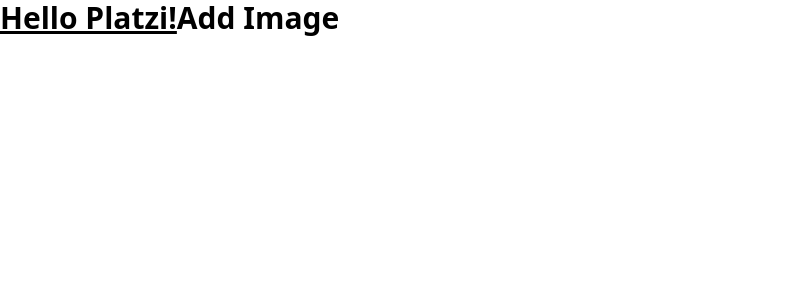
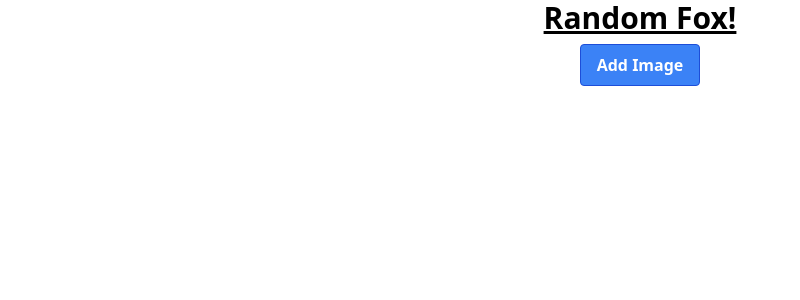
Before and after one commit to tesapoeitor/platzi-react-con-typescript, a Next.js app: page / in a window 1280 px wide. Shown: the top 300 px of the page, without its empty margins (0-800 px from the left). Built offline with nearby package versions, Linux system fonts and the light colour scheme.

Commit message:
agregue estilos

```diff
--- a/pages/index.tsx
+++ b/pages/index.tsx
@@ -30,21 +30,24 @@
         <meta name="viewport" content="width=device-width, initial-scale=1" />
         <link rel="icon" href="/favicon.ico" />
       </Head>
-      <main>
+      <main className='text-center mx-auto w-64'>
         <h1 className="text-3xl font-bold underline">
-          Hello Platzi!
+          Random Fox!
+        </h1>
 
-          <button onClick={addNewFox}>Add Image</button>
+          <button
+            onClick={addNewFox}
+            className='bg-blue-500 hover:bg-blue-700 text-white font-bold py-2 px-4 border border-blue-700 rounded my-2'
+          >Add Image</button>
+
           {images.map((image) => (
             <div key={image.id} className='p-4'>
               <LazyImage
                 src={image.url}
-                // onLazyLoad={(node) => {console.log(node.src)}}
+                // onLazyLoad={(img) => {console.log(img.src)}}
               />
             </div>
           ))}
-
-        </h1>
       </main>
     </>
   )
```
